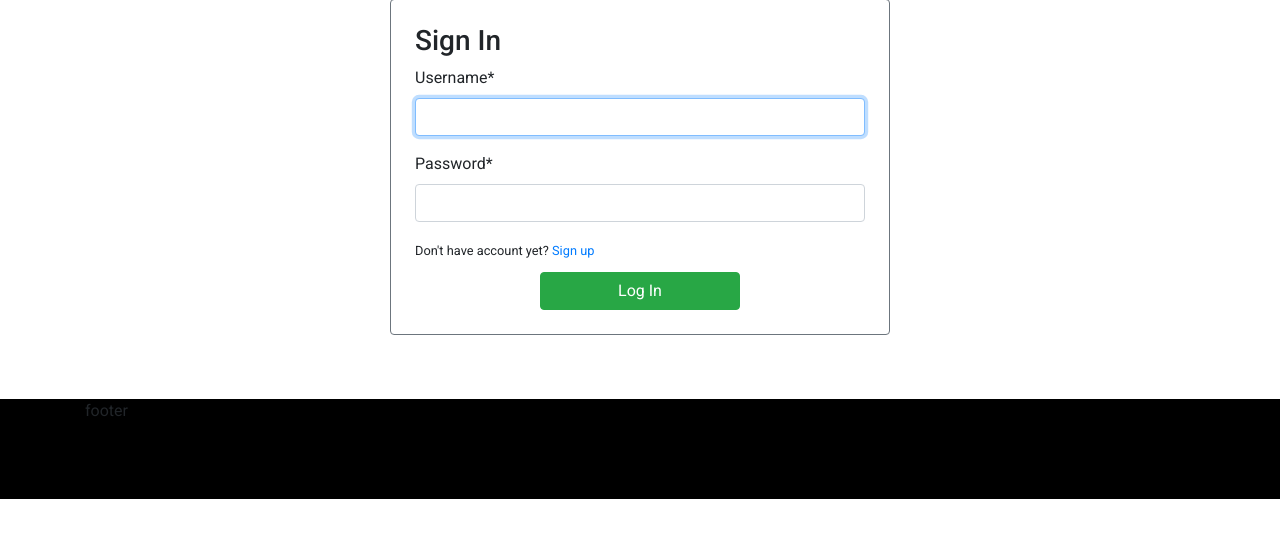
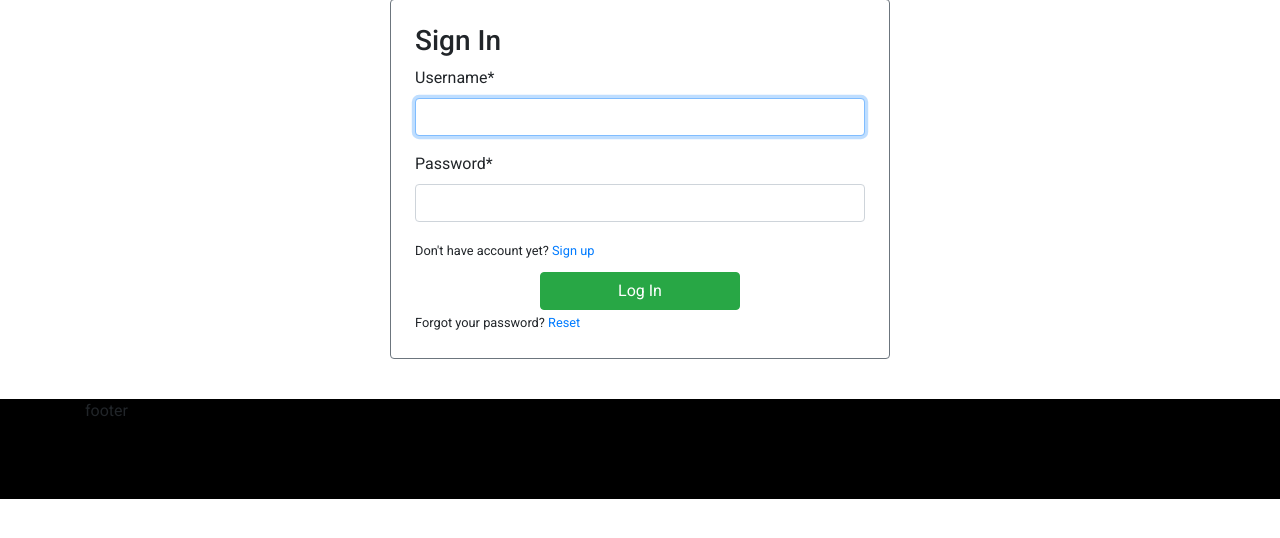
Before and after one commit to piotr-pawelczak/library-django, a Django app: page /login/ in a window 1280 px wide. Shown: the part 105-643 px from the top of the page. Run offline with Django 3.2, Linux system fonts and the light colour scheme; some libraries are stand-ins or nearby versions.

Commit message:
password reset feature added

```diff
--- a/library_django/books/templates/books/book_search.html
+++ b/library_django/books/templates/books/book_search.html
@@ -17,6 +17,7 @@
             </div>
         {% endif %}
     {% endif %}
+
     {% for book, num_of_copies in books %}
         <article class="news-card col-12">
             <div class="news-img">
@@ -27,12 +28,14 @@
                     <a class="btn btn-lg btn-outline-secondary mt-2 mr-4" href="{% url 'book-update' book.id %}" role="button">Update</a>
                     <a class="btn btn-lg btn-outline-danger mt-2 mr-4" href="{% url 'book-delete' book.id %}" role="button">Delete</a>
                 {% endif %}
+                {% if user.is_authenticated %}
                     {% if book.is_available %}
                         <a class="btn btn-lg btn-outline-success mt-2 mr-4" href="#" role="button">Borrow book</a>
                         <a class="btn btn-lg btn-outline-secondary mt-2" href="#" role="button">Add to wish list</a>
                     {% else %}
                         <a class="btn btn-lg btn-outline-secondary mt-2 mr-4" href="#" role="button" disabled>Borrow book</a>
                         <a class="btn btn-lg btn-outline-success mt-2" href="#" role="button">Add to wish list</a>
+                    {% endif %}
                 {% endif %}
             </div>
             <div class="news-container">
--- a/library_django/library_django/urls.py
+++ b/library_django/library_django/urls.py
@@ -28,4 +28,16 @@ urlpatterns = [
     path('login/', auth_views.LoginView.as_view(template_name='users/login.html'), name='login'),
     path('logout/', auth_views.LogoutView.as_view(template_name='users/logout.html'), name='logout'),
     path('profile', users_views.profile, name='profile'),
+    path('password-reset/',
+         auth_views.PasswordResetView.as_view(template_name='users/password_reset.html'),
+         name='password_reset'),
+    path('password-reset/done/',
+         auth_views.PasswordResetDoneView.as_view(template_name='users/password_reset_done.html'),
+         name='password_reset_done'),
+    path('password-reset-confirm/<uidb64>/<token>/',
+         auth_views.PasswordResetConfirmView.as_view(template_name='users/password_reset_confirm.html'),
+         name='password_reset_confirm'),
+    path('password-reset-complete/',
+         auth_views.PasswordResetCompleteView.as_view(template_name='users/password_reset_complete.html'),
+         name='password_reset_complete'),
 ]
--- a/library_django/users/templates/users/login.html
+++ b/library_django/users/templates/users/login.html
@@ -19,5 +19,9 @@
         <div class="button-div">
             <button type="submit" class="btn btn-success">Log In</button>
         </div>
+        <small>
+            Forgot your password?
+            <a href="{% url 'password_reset' %}">Reset</a>
+        </small>
     </form>
 {% endblock main %}
```
Also changed, not shown: library_django/library_django/settings.py (+7 -0 lines), library_django/users/templates/users/password_reset.html (added, +14 -0 lines), library_django/users/templates/users/password_reset_complete.html (added, +13 -0 lines), library_django/users/templates/users/password_reset_confirm.html (added, +14 -0 lines), library_django/users/templates/users/password_reset_done.html (added, +12 -0 lines). Lines whose indentation alone changed are shown as unchanged.
